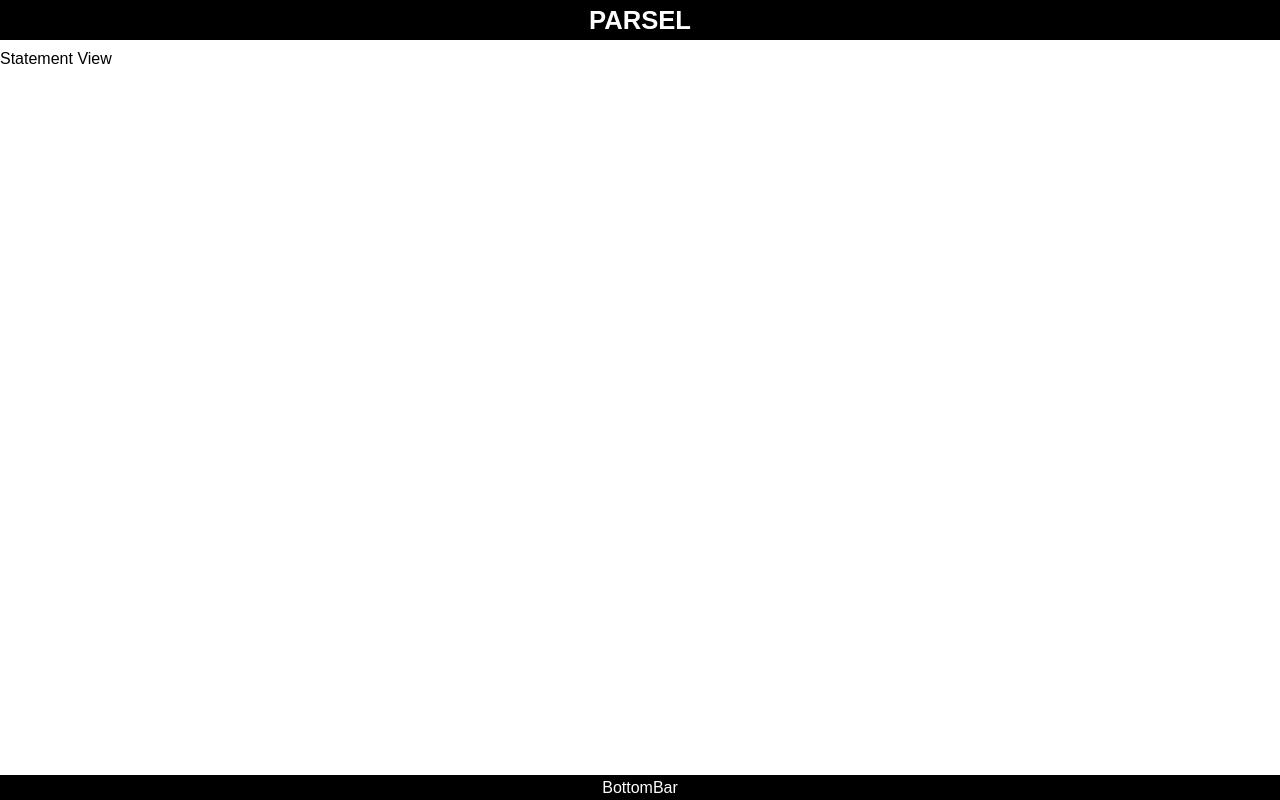
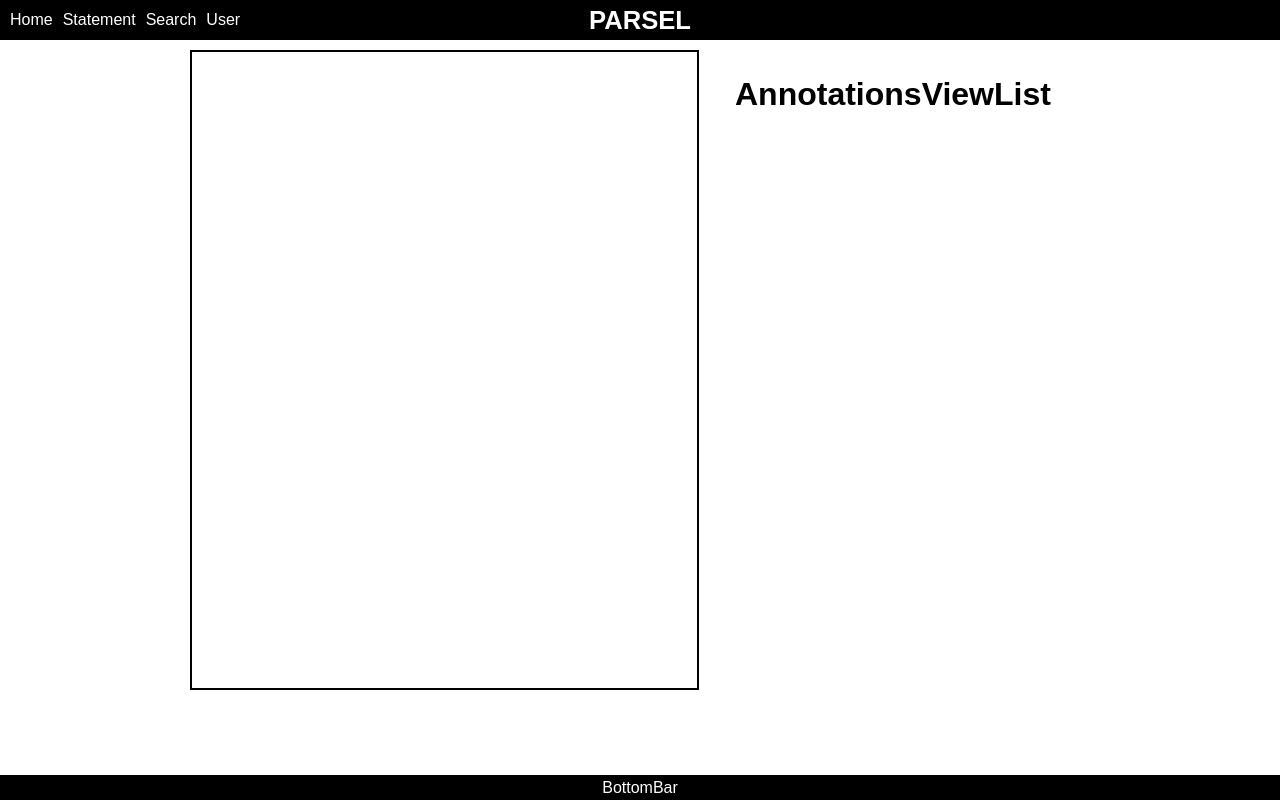
Before and after one commit to eckmLJE/parsel-redux-front, a React (Create React App) app: page /statement in a window 1280 px wide. Built offline with nearby package versions, Linux system fonts and the light colour scheme.

Commit message:
loading related annotations

```diff
--- a/public/index.html
+++ b/public/index.html
@@ -9,7 +9,7 @@
       homescreen on Android. See https://developers.google.com/web/fundamentals/engage-and-retain/web-app-manifest/
     -->
     <link rel="manifest" href="%PUBLIC_URL%/manifest.json">
-    <link rel="shortcut icon" href="%PUBLIC_URL%/favicon.ico">
+    <!-- <link rel="shortcut icon" href="%PUBLIC_URL%/favicon.ico"> -->
     <!--
       Notice the use of %PUBLIC_URL% in the tags above.
       It will be replaced with the URL of the `public` folder during the build.
@@ -19,7 +19,7 @@
       work correctly both with client-side routing and a non-root public URL.
       Learn how to configure a non-root public URL by running `npm run build`.
     -->
-    <title>React App</title>
+    <title>Parsel</title>
   </head>
   <body>
     <noscript>
--- a/src/App.css
+++ b/src/App.css
@@ -5,6 +5,14 @@
   color: white;
   line-height: 40px;
   margin-bottom: 10px;
+}
+
+.logo {
+  position: fixed;
+  top: 0;
+  left: 0;
+  right: 0;
+  margin: auto;
   text-align: center;
   font-size: 1.6em;
   font-weight: 550;
@@ -67,3 +75,38 @@
 .annotation-home-card {
   height: 40px;
 }
+
+ul {
+  list-style-type: none;
+  margin: 0;
+  padding: 0;
+  overflow: hidden;
+  position: absolute;
+  z-index: 10;
+}
+
+li {
+  float: left;
+  padding-left: 10px;
+}
+
+li a {
+  display: block;
+  color: white;
+  text-align: center;
+  text-decoration: none;
+}
+
+.statement-view-content {
+  border-style: solid;
+  border-color: black;
+  border-width: 2px;
+  width: 100%;
+  padding: 5px;
+  font-size: 1.1em;
+}
+
+.statement-view-annotations {
+  width: 100%;
+  padding: 5px;
+}
--- a/src/actions/annotation.js
+++ b/src/actions/annotation.js
@@ -4,6 +4,11 @@ export const addAnnotations = annotations => ({
   type: "ADD_ANNOTATIONS",
   annotations
 });
+
+export const setCurrentAnnotations = statementId => ({
+  type: "SET_CURRENT_ANNOTATIONS",
+  statementId
+})
 
 export const fetchAnnotations = () => {
   return dispatch => {
--- a/src/components/AnnotationViewCard.js
+++ b/src/components/AnnotationViewCard.js
@@ -1,7 +1,7 @@
 import React from "react";
 
-const AnnotationViewCard = () => {
-  return <div>AnnotationViewCard</div>;
+const AnnotationViewCard = props => {
+  return <div>{props.annotation.attributes.content}</div>;
 };
 
 export default AnnotationViewCard;
--- a/src/components/AnnotationsHomeList.js
+++ b/src/components/AnnotationsHomeList.js
@@ -12,7 +12,7 @@ class AnnotationsHomeList extends Component {
   render() {
     return (
       <div className="home-list" >
-        <div className="home-header">Annotations</div>
+        <div className="home-header">Top Annotations</div>
         {this.props.annotationLoadingStatus ? (
           <div>Loading Annotations...</div>
         ) : null}
--- a/src/components/AnnotationsViewList.js
+++ b/src/components/AnnotationsViewList.js
@@ -1,12 +1,36 @@
-import React from 'react';
-import AnnotationViewCard from './AnnotationViewCard';
+import React, { Component } from "react";
+import AnnotationViewCard from "./AnnotationViewCard";
+import { connect } from "react-redux";
 
-const AnnotationsViewList = () => {
-    return <div>
+class AnnotationsViewList extends Component {
+  getCurrentAnnotations = () => {
+    return this.props.availableAnnotations.filter(
+      annotation =>
+        annotation.attributes["statement-id"].toString() ===
+        this.props.currentStatement.id
+    );
+  };
+
+  render() {
+    return (
+      <div className="statement-view-annotations">
         <h1>AnnotationsViewList</h1>
-        <AnnotationViewCard />
-        <AnnotationViewCard />
-        </div>
+        {this.props.currentStatement
+          ? this.getCurrentAnnotations().map(annotation => (
+              <AnnotationViewCard annotation={annotation} />
+            ))
+          : null}
+      </div>
+    );
+  }
 }
 
-export default AnnotationsViewList
+const mapStateToProps = state => ({
+  availableAnnotations: state.annotations.availableAnnotations,
+  currentStatement: state.statements.currentStatement
+});
+
+export default connect(
+  mapStateToProps,
+  null
+)(AnnotationsViewList);
--- a/src/components/HeaderBar.js
+++ b/src/components/HeaderBar.js
@@ -1,7 +1,26 @@
-import React from 'react';
+import React from "react";
+import { Link } from "react-router-dom";
 
 const HeaderBar = () => {
-  return <div className="header-bar" >PARSEL</div>;
+  return (
+    <div className="header-bar">
+      <div className="logo">PARSEL</div>
+      <ul className="nav-bar">
+        <li>
+          <Link to="/">Home</Link>
+        </li>
+        <li>
+          <Link to="/statement">Statement</Link>
+        </li>
+        <li>
+          <Link to="/search">Search</Link>
+        </li>
+        <li>
+          <Link to="/user">User</Link>
+        </li>
+      </ul>
+    </div>
+  );
 };
 
 export default HeaderBar;
--- /dev/null
+++ b/src/components/StatementViewCard.js
@@ -0,0 +1,23 @@
+import React, { Component } from "react";
+import { connect } from "react-redux";
+
+class StatementViewCard extends Component {
+  render() {
+    return (
+      <div className="statement-view-content">
+        {this.props.currentStatement ? (
+          <h2>{this.props.currentStatement.attributes.title}</h2>
+        ) : null}
+      </div>
+    );
+  }
+}
+
+const mapStateToProps = state => ({
+  currentStatement: state.statements.currentStatement
+});
+
+export default connect(
+  mapStateToProps,
+  null
+)(StatementViewCard);
--- a/src/components/StatementsHomeList.js
+++ b/src/components/StatementsHomeList.js
@@ -18,7 +18,7 @@ class StatementsHomeList extends Component {
   render() {
     return (
       <div className="home-list">
-        <div className="home-header">Statements</div>
+        <div className="home-header">Featured Statements</div>
         {this.props.statementLoadingStatus ? (
           <div>Loading Statements...</div>
         ) : null}
--- a/src/containers/StatementView.js
+++ b/src/containers/StatementView.js
@@ -1,7 +1,16 @@
 import React from "react";
 
-const StatementView = props => {
-  return <div>Statement View</div>;
+import StatementViewCard from "../components/StatementViewCard";
+import AnnotationsViewList from "../components/AnnotationsViewList";
+
+const StatementView = () => {
+  return (
+    <div className="home-grid-container">
+      <StatementViewCard />
+      <div />
+      <AnnotationsViewList />
+    </div>
+  );
 };
 
 export default StatementView;
```
